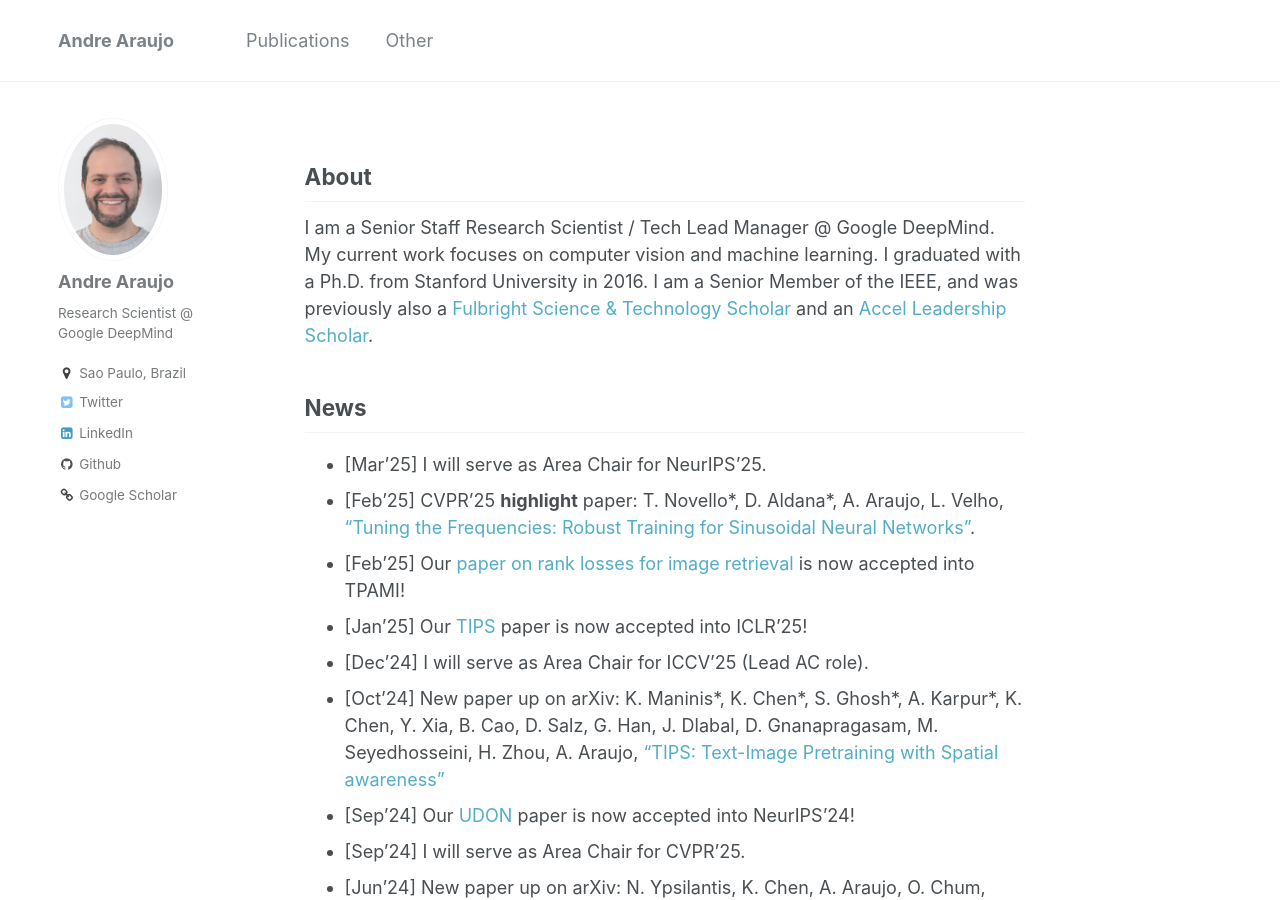
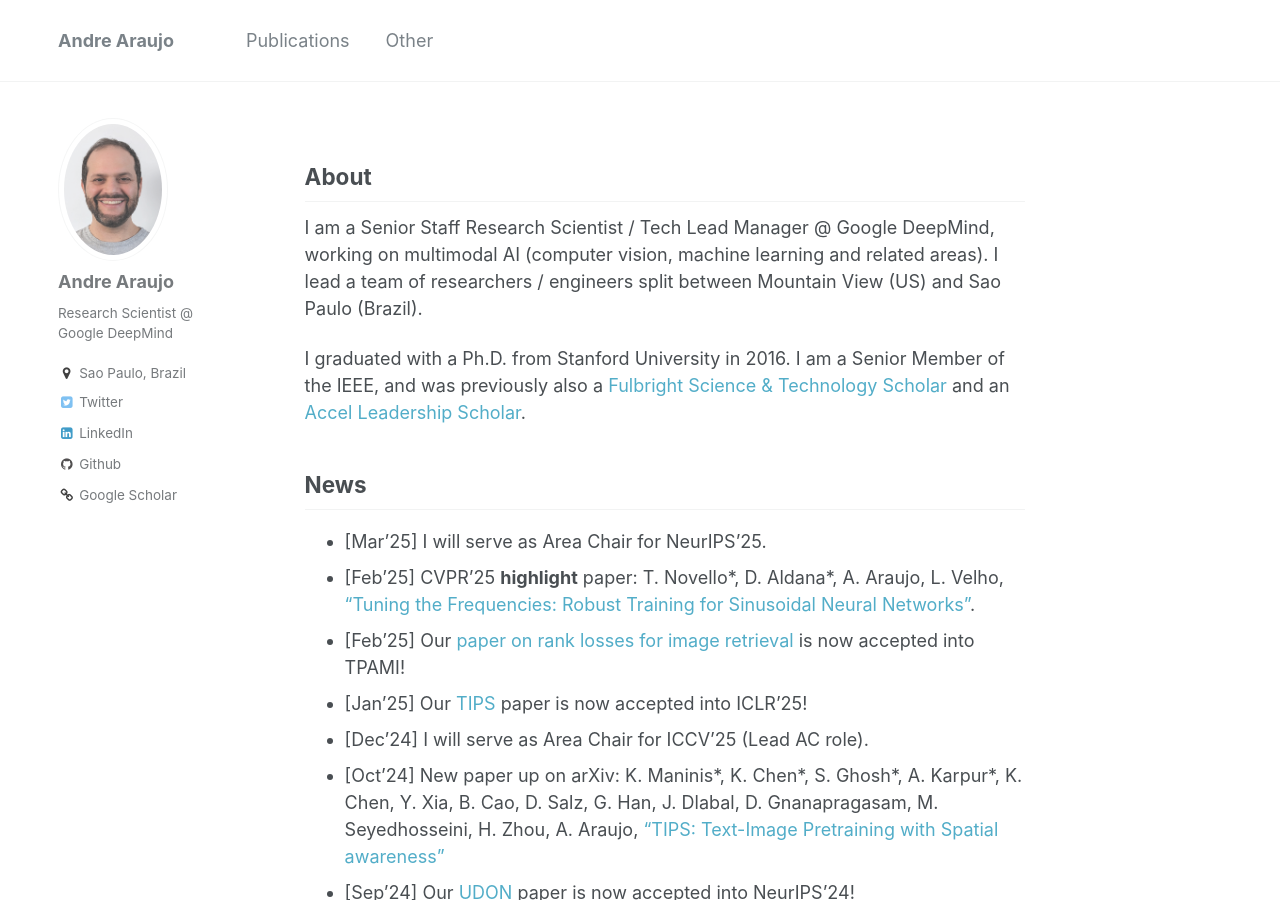
Before and after one commit to andrefaraujo/andrefaraujo.github.io, a Jekyll site: the page built from _pages/about.md, in a window 1280 px wide and 900 px high. Built offline with Jekyll 4.4.1, drawn with Linux system fonts in a browser that asks for light colours.

Commit message:
Updated About bio

```diff
--- a/_pages/about.md
+++ b/_pages/about.md
@@ -11,8 +11,8 @@ redirect_from:
 
 ## About
 
-I am a Senior Staff Research Scientist / Tech Lead Manager @ Google DeepMind.
-My current work focuses on computer vision and machine learning.
+I am a Senior Staff Research Scientist / Tech Lead Manager @ Google DeepMind, working on multimodal AI (computer vision, machine learning and related areas). I lead a team of researchers / engineers split between Mountain View (US) and Sao Paulo (Brazil).
+
 I graduated with a Ph.D. from Stanford University in 2016.
 I am a Senior Member of the IEEE, and was previously also a [Fulbright Science & Technology Scholar](https://eca.state.gov/fulbright/fulbright-programs/program-summaries/international-fulbright-science-technology-award) and an [Accel Leadership Scholar](http://stvp.stanford.edu/alp/).
 
```
